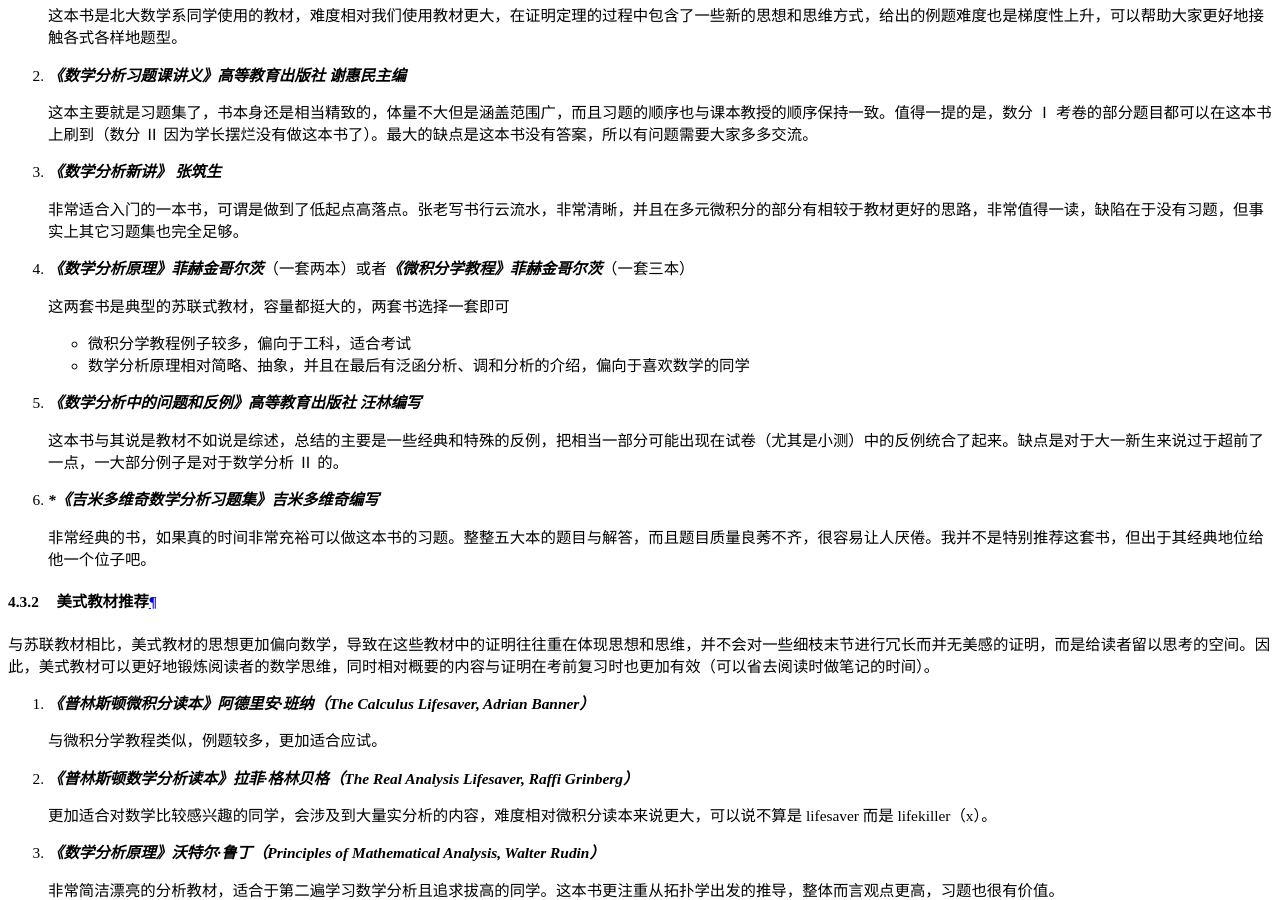
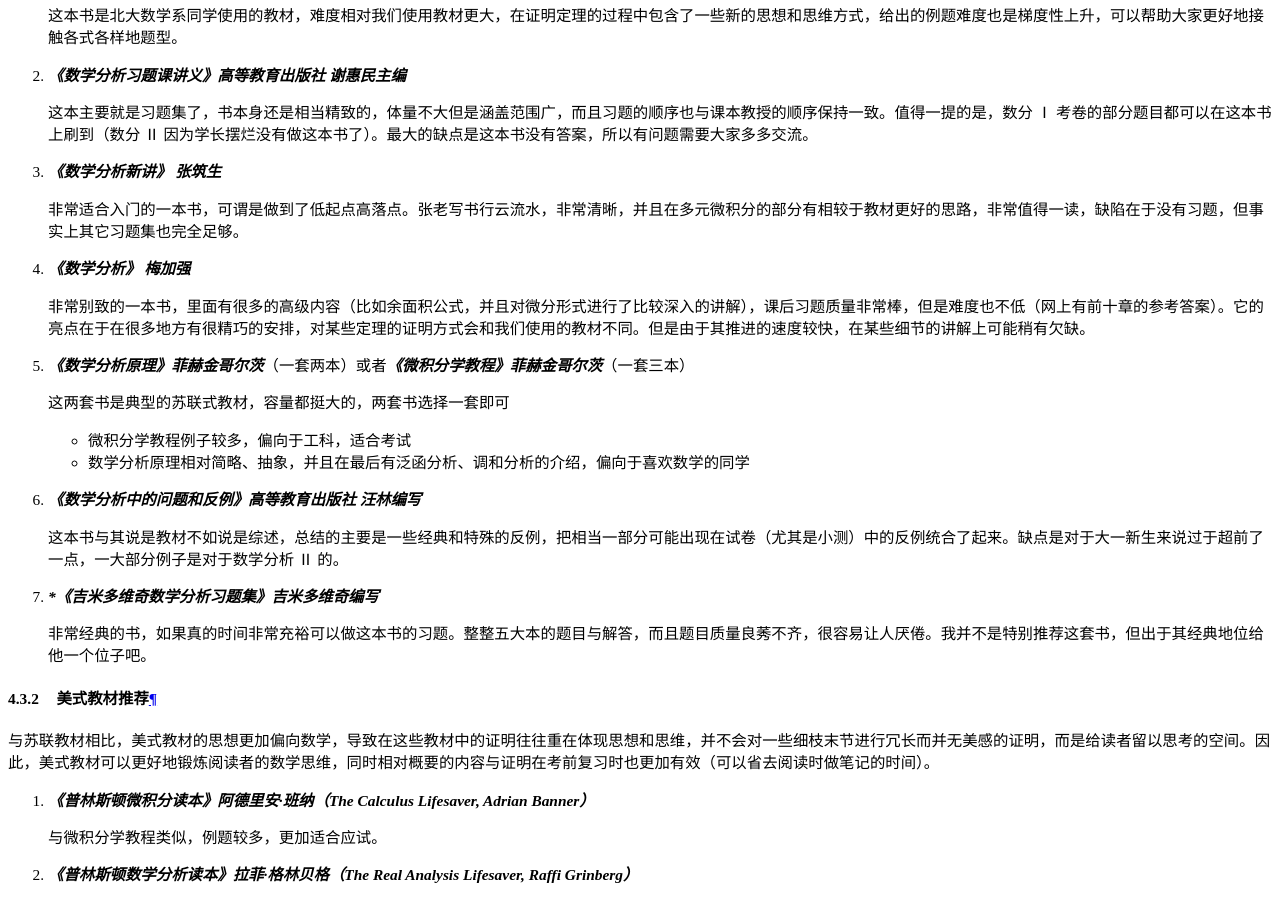
Before and after one commit to ZJU-Turing/TuringCourses, an MkDocs documentation site: the page built from docs/math_phys/math_analysis1/index.md, in a window 1280 px wide and 900 px high, scrolled down 20137 px. Built offline with MkDocs 1.6.1 and Material for MkDocs 9.7.7, drawn with Linux system fonts in a browser that asks for light colours; comment, search, counter and statistics services are not loaded.

Commit message:
docs:添加数分II历年卷解答与数分I书评，修复普物II中格式错误

```diff
--- a/docs/math_phys/math_analysis1/index.md
+++ b/docs/math_phys/math_analysis1/index.md
@@ -71,18 +71,22 @@
 
     非常适合入门的一本书，可谓是做到了低起点高落点。张老写书行云流水，非常清晰，并且在多元微积分的部分有相较于教材更好的思路，非常值得一读，缺陷在于没有习题，但事实上其它习题集也完全足够。
 
-4. ***《数学分析原理》菲赫金哥尔茨***（一套两本）或者***《微积分学教程》菲赫金哥尔茨***（一套三本）
+4. ***《数学分析》 梅加强***
+
+    非常别致的一本书，里面有很多的高级内容（比如余面积公式，并且对微分形式进行了比较深入的讲解），课后习题质量非常棒，但是难度也不低（网上有前十章的参考答案）。它的亮点在于在很多地方有很精巧的安排，对某些定理的证明方式会和我们使用的教材不同。但是由于其推进的速度较快，在某些细节的讲解上可能稍有欠缺。
+
+5. ***《数学分析原理》菲赫金哥尔茨***（一套两本）或者***《微积分学教程》菲赫金哥尔茨***（一套三本）
 
     这两套书是典型的苏联式教材，容量都挺大的，两套书选择一套即可
 
     - 微积分学教程例子较多，偏向于工科，适合考试
     - 数学分析原理相对简略、抽象，并且在最后有泛函分析、调和分析的介绍，偏向于喜欢数学的同学
 
-5. ***《数学分析中的问题和反例》高等教育出版社 汪林编写***
+6. ***《数学分析中的问题和反例》高等教育出版社 汪林编写***
 
     这本书与其说是教材不如说是综述，总结的主要是一些经典和特殊的反例，把相当一部分可能出现在试卷（尤其是小测）中的反例统合了起来。缺点是对于大一新生来说过于超前了一点，一大部分例子是对于数学分析 Ⅱ 的。
 
-6. ***\*《吉米多维奇数学分析习题集》吉米多维奇编写***
+7. ***\*《吉米多维奇数学分析习题集》吉米多维奇编写***
 
     非常经典的书，如果真的时间非常充裕可以做这本书的习题。整整五大本的题目与解答，而且题目质量良莠不齐，很容易让人厌倦。我并不是特别推荐这套书，但出于其经典地位给他一个位子吧。
 
```
Also changed, not shown: docs/math_phys/math_analysis2/index.md (+1 -1 lines), docs/math_phys/physics2/index.md (+3 -3 lines), 2 other files.
